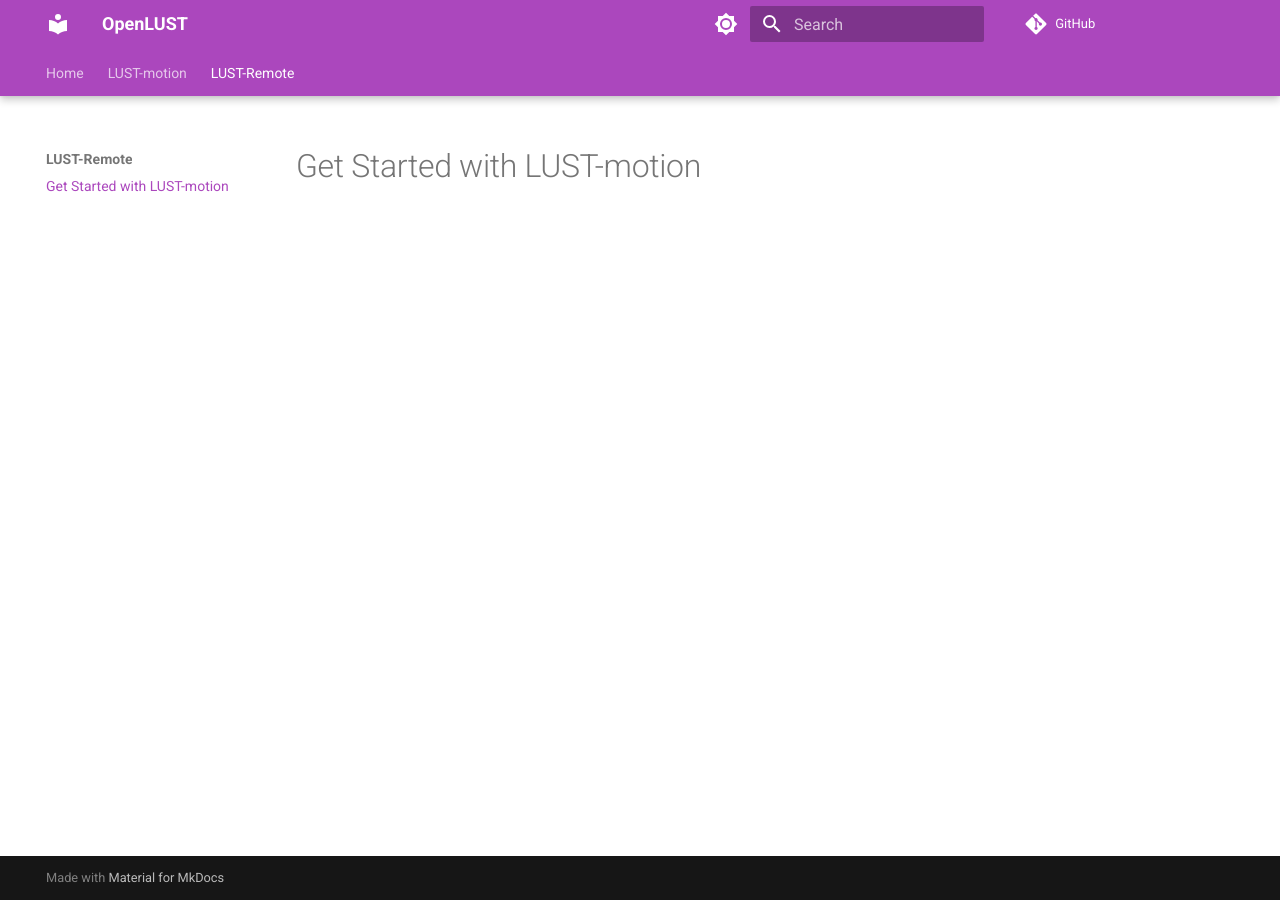
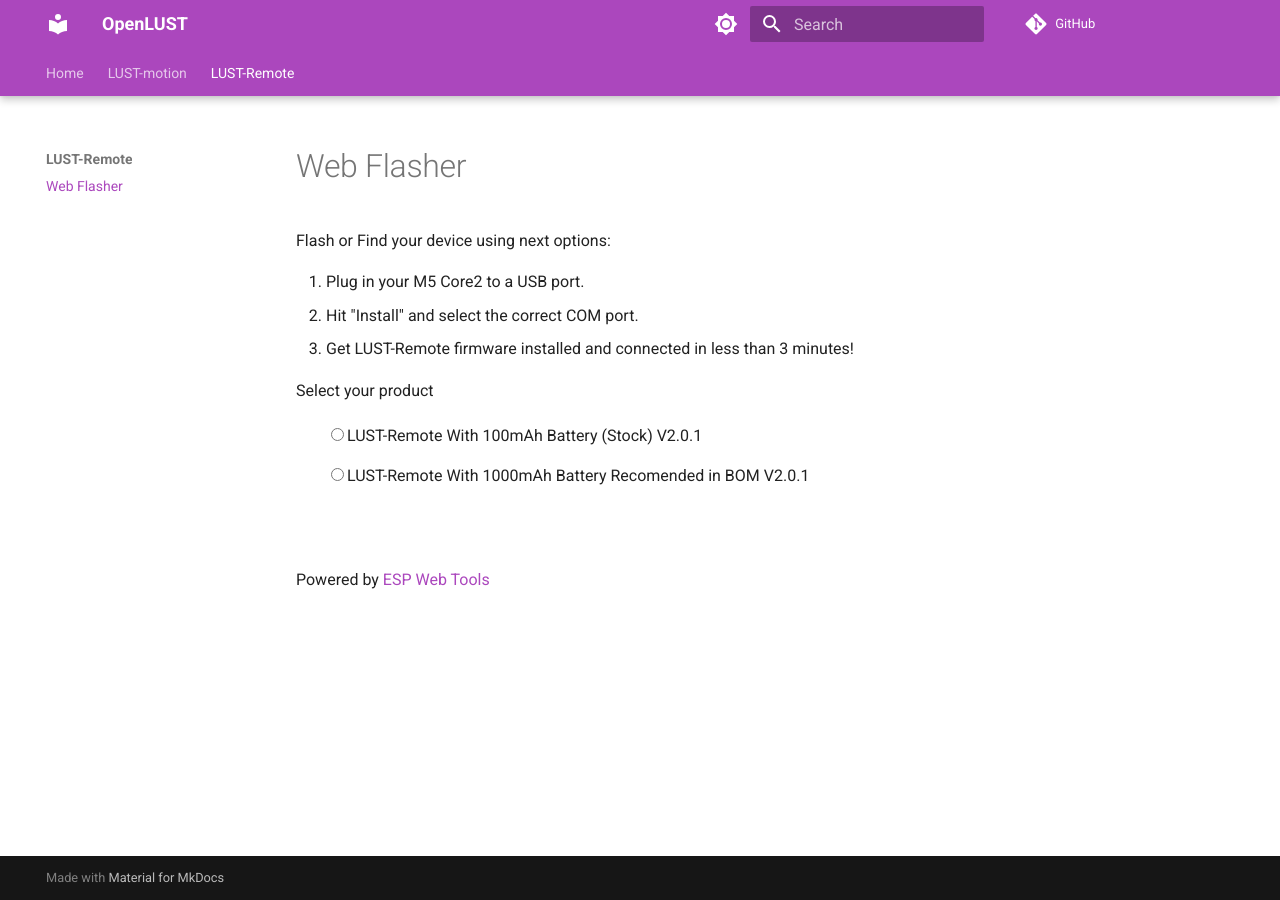
Before and after one commit to openlust/docs, an MkDocs documentation site: the page built from docs/lustremote-getstarted.md, in a window 1280 px wide. Built offline with MkDocs 1.6.1 and Material for MkDocs 9.7.7, drawn with Linux system fonts in a browser that asks for light colours; comment, search, counter and statistics services are not loaded.

Commit message:
LUST-Remote Add ESP-WEB Tools Flasher

```diff
--- a/docs/lustremote-getstarted.md
+++ b/docs/lustremote-getstarted.md
@@ -1 +1,64 @@
-# Get Started with LUST-motion
+---
+title: Web Flasher
+description: Firmware Web Flasher for LUST-Remote
+---
+
+<style>
+  .md-content__button {
+    display: none;
+  }
+  .pick-variant select {
+    background: transparent;
+    width: 300px;
+    padding: 1px;
+    font-size: 16pt;
+    border: 1px solid #ddd;
+    height: 51px;
+    border-radius: 15px;
+  }
+  .invisible {
+    visibility: hidden;
+  }
+  .radios li {
+    list-style: none;
+    line-height: 2em;
+  }
+</style>
+
+# Web Flasher
+
+Flash or Find your device using next options:
+
+1. Plug in your M5 Core2 to a USB port.
+2. Hit "Install" and select the correct COM port.
+3. Get LUST-Remote firmware installed and connected in less than 3 minutes!
+
+<p>Select your product</p>
+<ul class="radios">
+<li>
+    <label><input type="radio" name="type" value="100mAh" />LUST-Remote With 100mAh Battery (Stock) V2.0.1</label>
+</li>
+<li>
+    <label><input type="radio" name="type" value="1000mAh" />LUST-Remote With 1000mAh Battery Recomended in BOM V2.0.1</label>
+</li>
+</ul>
+<p class="button-row" align="center">
+<esp-web-install-button class="invisible">
+  <button slot="activate" class="md-button md-button--primary">INSTALL</button>
+  <span slot="unsupported">Use Chrome Desktop</span>
+  <span slot="not-allowed">Not allowed to use this on HTTP!</span>
+</esp-web-install-button>
+</p>
+
+Powered by [ESP Web Tools](https://esphome.github.io/esp-web-tools/)
+
+<script>
+    document.querySelectorAll('input[name="type"]').forEach(radio =>
+    radio.addEventListener("change", () => {
+        const button = document.querySelector('esp-web-install-button');
+        button.manifest = `../files/manifest_${radio.value}.json`;
+        button.classList.remove('invisible');
+    }
+    ));
+</script>
+<script type="module" src="https://unpkg.com/esp-web-tools@8.0.1/dist/web/install-button.js?module"></script>
--- a/mkdocs.yml
+++ b/mkdocs.yml
@@ -51,3 +51,6 @@
         name: Switch to light mode
 
 repo_url: https://github.com/openlust/docs
+
+extra_javascript:
+  - https://unpkg.com/esp-web-tools@10/dist/web/install-button.js
```
Also changed, not shown: docs/files/manifest_1000mAh.json (added, +15 -0 lines), docs/files/manifest_100mAh.json (added, +15 -0 lines), 2 other files.
